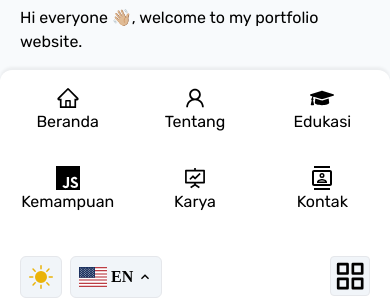
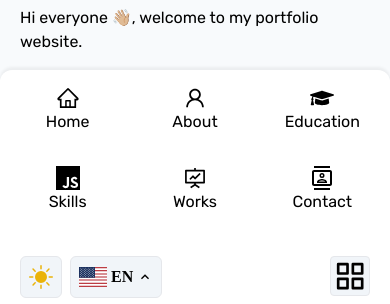
Before and after one commit to radityaseptian/portofolio.v2, a React (Vite) app: page / in a window 390 px wide. Both pictures are taken after a click on the icon 349 px from the left and 810 px from the top of the page. Shown: the part 534-838 px from the top of the page. Built offline with nearby package versions, Linux system fonts and the light colour scheme; a web font is replaced by a local one.

Commit message:
fix bug navbar

```diff
--- a/src/components/MobileNavModal.jsx
+++ b/src/components/MobileNavModal.jsx
@@ -1,10 +1,10 @@
 export default function MobileNavModal({ item = [] }) {
   return (
-    <div className='md:hidden fixed bg-white dark:bg-[#1d1d1d] bottom-14 pb-10 pt-4 left-0 right-0 rounded-t-xl shadow-navModal'>
+    <div className='md:hidden fixed capitalize bg-white dark:bg-[#1d1d1d] bottom-14 pb-10 pt-4 left-0 right-0 rounded-t-xl shadow-navModal'>
       <ul className='grid grid-cols-3 gap-8 px-5'>
         {item.map(({ name, icon: Icon }) => {
           return (
-            <a href={`#${name.toLowerCase()}`}>
+            <a href={`#${name}`}>
               <li key={name} className='flex items-center flex-col'>
                 <Icon className='w-6 h-6' />
                 <span>{name}</span>
--- a/src/layouts/Navbar.jsx
+++ b/src/layouts/Navbar.jsx
@@ -15,33 +15,6 @@ import { FaGraduationCap } from 'react-icons/fa'
 import { MdOutlineContacts } from 'react-icons/md'
 import { BsFillSunFill, BsFillMoonStarsFill } from 'react-icons/bs'
 import { FiGrid } from 'react-icons/fi'
-
-const navList = [
-  {
-    name: 'Beranda',
-    icon: AiOutlineHome,
-  },
-  {
-    name: 'Tentang',
-    icon: AiOutlineUser,
-  },
-  {
-    name: 'Edukasi',
-    icon: FaGraduationCap,
-  },
-  {
-    name: 'Kemampuan',
-    icon: SiJavascript,
-  },
-  {
-    name: 'Karya',
-    icon: AiOutlineFundProjectionScreen,
-  },
-  {
-    name: 'Kontak',
-    icon: MdOutlineContacts,
-  },
-]
 
 export default function Navbar() {
   const { language } = useLanguage()
@@ -72,6 +45,8 @@ export default function Navbar() {
     return () => window.removeEventListener('scroll', scrollHandle)
   }, [])
 
+  const navbarList = language?.header?.navbar
+
   return (
     <>
       <nav>
@@ -82,7 +57,7 @@ export default function Navbar() {
           <Container>
             <div className='flex justify-between flex-row-reverse md:flex-row py-3 md:py-4 lg:py-5'>
               <ul className='hidden md:flex items-center gap-7 font-rubik font-semibold'>
-                {language?.header?.navbar.map(({ name }) => {
+                {navbarList.map(({ name }) => {
                   const hash = `#${name}`
                   return (
                     <NavItem
@@ -102,7 +77,7 @@ export default function Navbar() {
                 onClick={() => setShowModal(!showModal)}
                 className='md:hidden cursor-pointer bg-slate-100 border dark:border-zinc-600 dark:bg-[#141417] w-8 h-8 box-content p-[.20rem] rounded'
               />
-              {showModal && <MobileNavModal item={navList} />}
+              {showModal && <MobileNavModal item={navbarList} />}
               <div className='flex items-center flex-row-reverse md:flex-row gap-2 md:gap-4'>
                 <ToggleLanguage />
                 <button onClick={() => setTheme(!theme)}>
```
